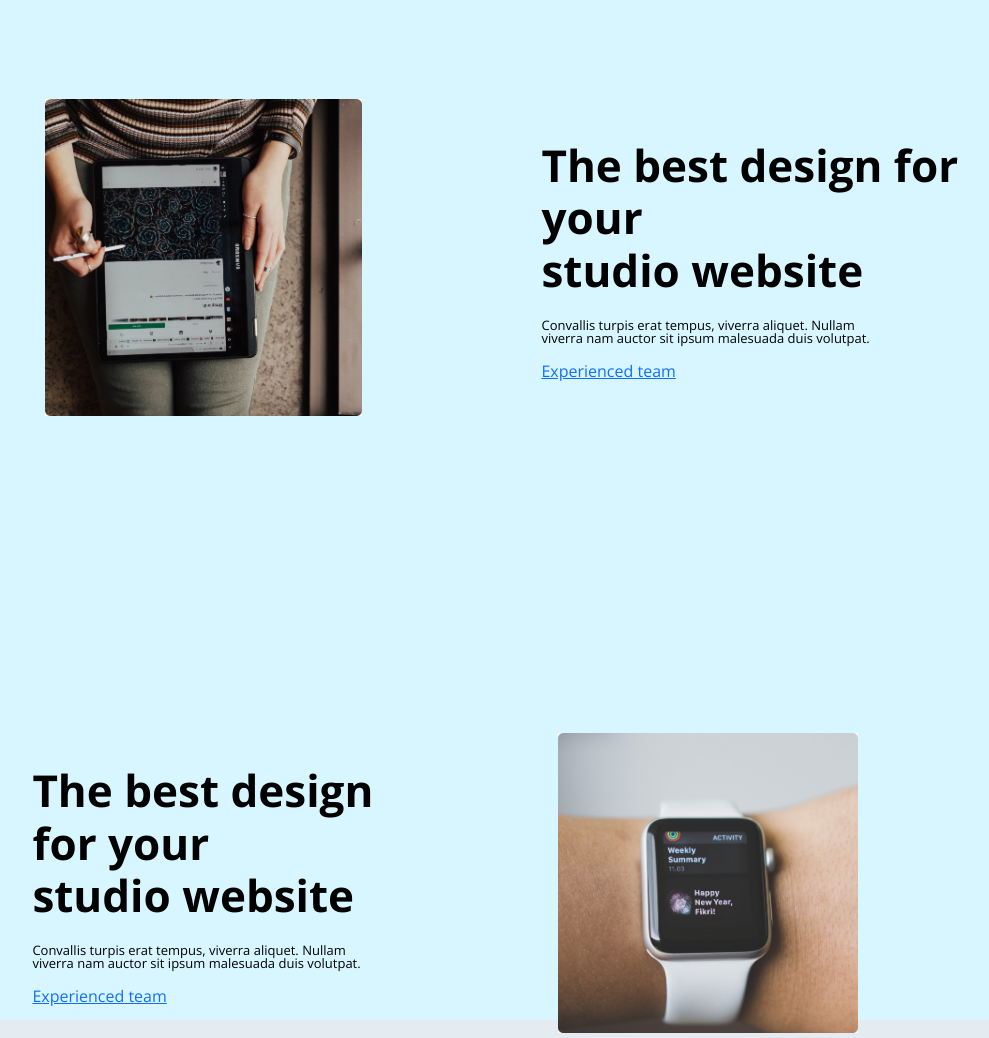
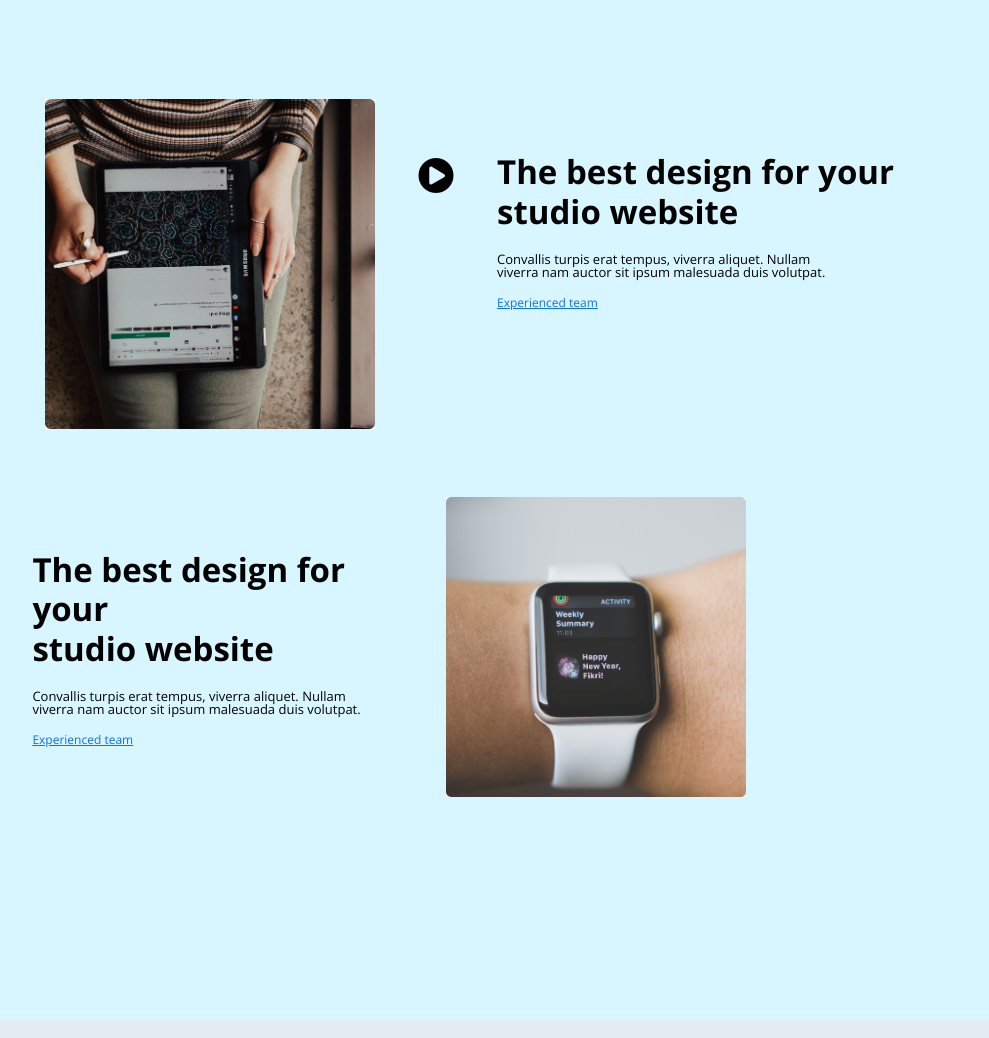
Before and after one commit to samavag/space, a plain HTML site: page index.html in a window 1280 px wide. Shown: the part 880-1918 px from the top of the page, without its empty margins (134-1123 px from the left). Drawn offline with nearby package versions, Linux system fonts and the light colour scheme.

Commit message:
update player

```diff
--- a/css/style.css
+++ b/css/style.css
@@ -316,10 +316,12 @@ h4, .h4 {
 }
 .player-video1 {
     width: 330px;
-    margin: 14%;
+    margin: 14% 0% 0% 14% ;
 }
 .player-text1 {
-    margin-right: 6em;
+    margin-right: 21em;
+    margin-top: 110px;
+    font-size: 12px;
 }
 .player-1 {
     display: flex;
@@ -343,13 +345,18 @@ h4, .h4 {
     display: flex;
     justify-content: space-between;
     align-items: center;
+    margin-top: -48px;
 }
 .player-text2 {
     margin: 13%;
+    margin-right: 5em;
+    font-size: 12px;
 }
 .player-video2 {
-    margin-right: 18em;
+    margin-right: 25em;
     max-width: 300px;
+}
+.player-video-nav {
 }
 
 @media (max-width: 1920px) {
--- a/index.html
+++ b/index.html
@@ -79,6 +79,9 @@
                 <div class="player-1">
                     <div class="player-video1">
                         <img src="img/video1.jpg" alt="">
+                    </div>
+                    <div class="player-video-nav">
+                        <i class="fa fa-play-circle" style="font-size:36px;"></i>
                     </div>
                     <div class="player-text1">
                         <div class="h4">
```
Also changed, not shown: 1 other file.
